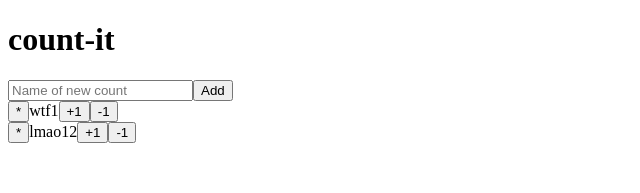
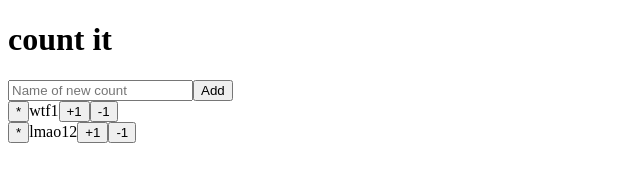
Before and after one commit to gr3yknigh1/count-it, a React (Create React App) app: page / in a window 1280 px wide. Shown: the top 193 px of the page, without its empty margins (0-640 px from the left). Built offline with nearby package versions, Linux system fonts and the light colour scheme.

Commit message:
Add global app container

```diff
--- a/src/app/App.tsx
+++ b/src/app/App.tsx
@@ -10,13 +10,15 @@ import store from "./store";
 export default function App(): JSX.Element {
   return (
     <Provider store={ store }>
-      <header>
-        <h1>count-it</h1>
-      </header>
-      <main className="app">
-        <CardForm/>
-        <CardContainer/>
-      </main>
+      <div className="app">
+        <header className="app__header">
+          <h1 className="app__title">count it</h1>
+        </header>
+        <main className="app_content">
+          <CardForm/>
+          <CardContainer/>
+        </main>
+      </div>
     </Provider>
   );
 }
```
